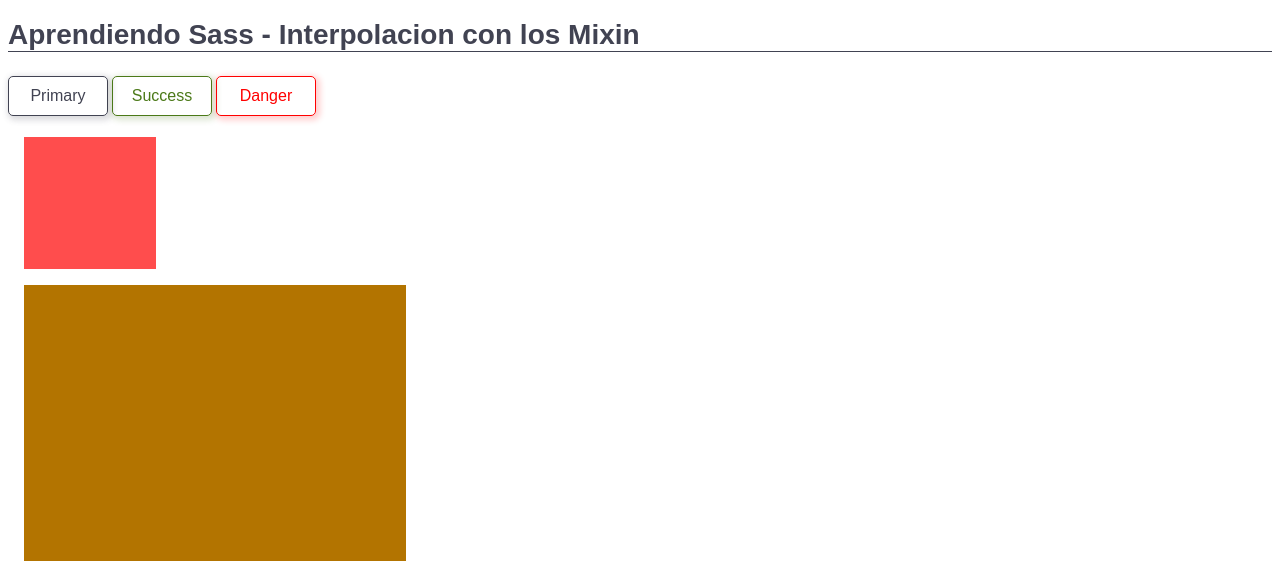
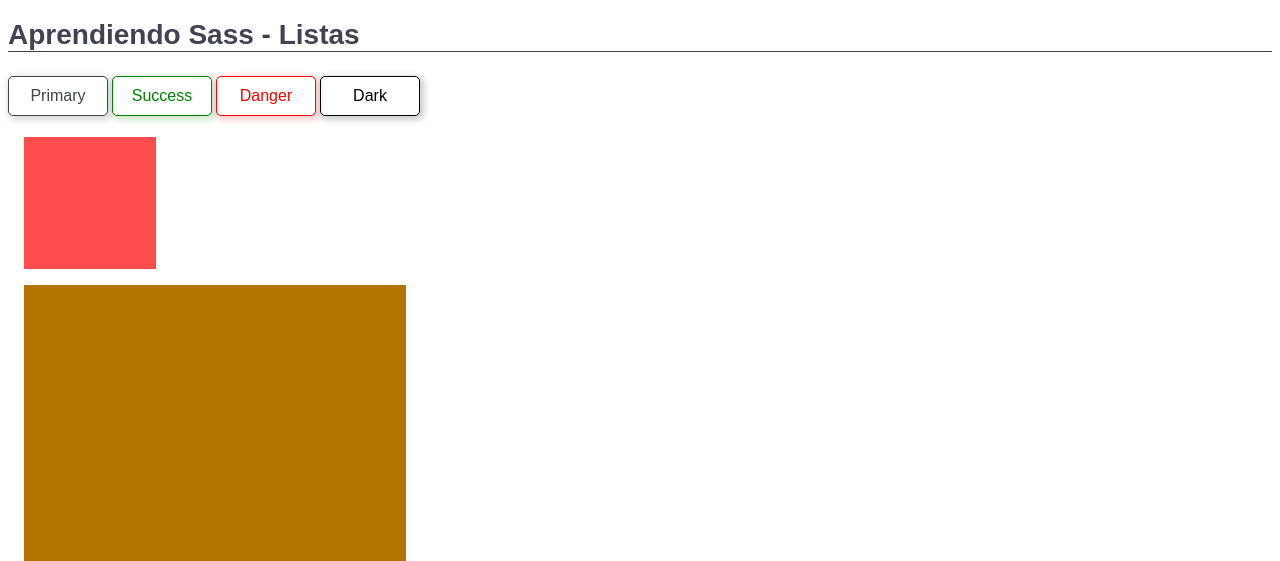
Before and after one commit to jcarlosj/Sass-YT-Designicode, a website: page index.html in a window 1280 px wide. Shown: the top 561 px of the page. Drawn offline with Linux system fonts and the light colour scheme; a web font is replaced by a local one.

Commit message:
[+] Sass: Listas (de colores) para los botones

```diff
--- a/assets/scss/abstract/_variables.scss
+++ b/assets/scss/abstract/_variables.scss
@@ -1,9 +1,13 @@
 // ! Variables
 $primary: rgb(65, 67, 82);
 $secondary: rgb(104, 107, 131);
-$success: rgb(75, 121, 24);
+$success: green;
 $danger: red;
+$dark: black;
 $primary-opacity: rgba( $primary, 0.4 );
 $font-family: 'Gemunu Libre', sans-serif;
 $font-size: 1.75rem;
 $brand: 'jcarlosj';
+
+// Listas
+$colors: $primary, $success, $danger, $dark;
--- a/assets/scss/components/_buttons.scss
+++ b/assets/scss/components/_buttons.scss
@@ -43,7 +43,7 @@
         transition: .5s all ease-in-out;
 
         &:hover {
-            background-color: mix( $color, pink );
+            background-color: $color;
             color: #fff;
         }
     }
@@ -58,7 +58,8 @@
     min-width: 100px;
     transition: .5s all ease-in-out;
 
-    @include button( 'primary', $primary );
-    @include button( 'success', $success );
-    @include button( 'danger', $danger );
+    @include button( 'primary', nth( $colors, 1 ) );
+    @include button( 'success', nth( $colors, 2 ) );
+    @include button( 'danger', nth( $colors, 3 ) );
+    @include button( 'dark', nth( $colors, 4 ) );
 }
--- a/index.html
+++ b/index.html
@@ -8,10 +8,11 @@
     <title>Aprendiendo Sass</title>
 </head>
 <body>
-    <h1 class="jcarlosj-title-primary">Aprendiendo Sass - Interpolacion con los Mixin</h1>
+    <h1 class="jcarlosj-title-primary">Aprendiendo Sass - Listas</h1>
     <button class="btn-outline btn-outline-primary">Primary</button>
     <button class="btn-outline btn-outline-success">Success</button>
     <button class="btn-outline btn-outline-danger">Danger</button>
+    <button class="btn-outline btn-outline-dark">Dark</button>
     <div class="container"></div>
     <div class="container-big"></div>
     <p><span class="brand">&copy;</span> Todos los derechos reservados.</p>
```
Also changed, not shown: assets/css/main.css, 1 other file.
